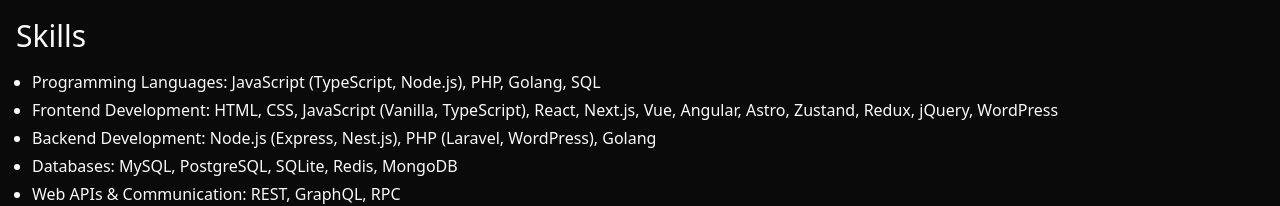
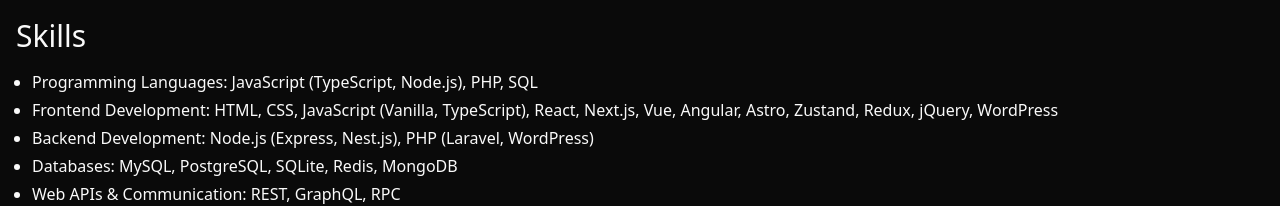
Before and after one commit to csanchez24/website, a React (Vite) app: page / in a window 1280 px wide. Shown: the part 467-673 px from the top of the page. Built offline with nearby package versions, Linux system fonts and the light colour scheme.

Commit message:
remove go

```diff
--- a/src/App.tsx
+++ b/src/App.tsx
@@ -57,7 +57,7 @@
             <ul className="list-disc list-outside ml-4 space-y-1 text-pretty">
               <li>
                 Programming Languages: JavaScript (TypeScript, Node.js), PHP,
-                Golang, SQL
+                SQL
               </li>
               <li>
                 Frontend Development: HTML, CSS, JavaScript (Vanilla,
@@ -66,7 +66,7 @@
               </li>
               <li>
                 Backend Development: Node.js (Express, Nest.js), PHP (Laravel,
-                WordPress), Golang
+                WordPress)
               </li>
               <li>Databases: MySQL, PostgreSQL, SQLite, Redis, MongoDB</li>
               <li>Web APIs & Communication: REST, GraphQL, RPC</li>
```
